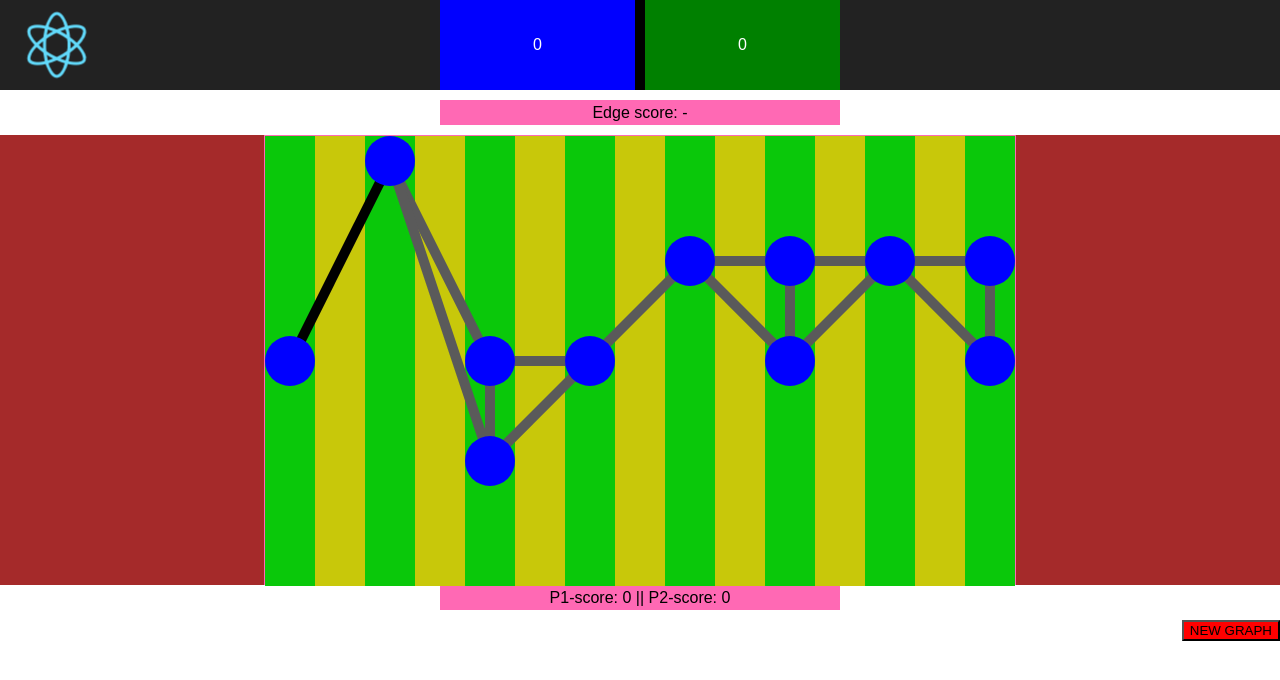
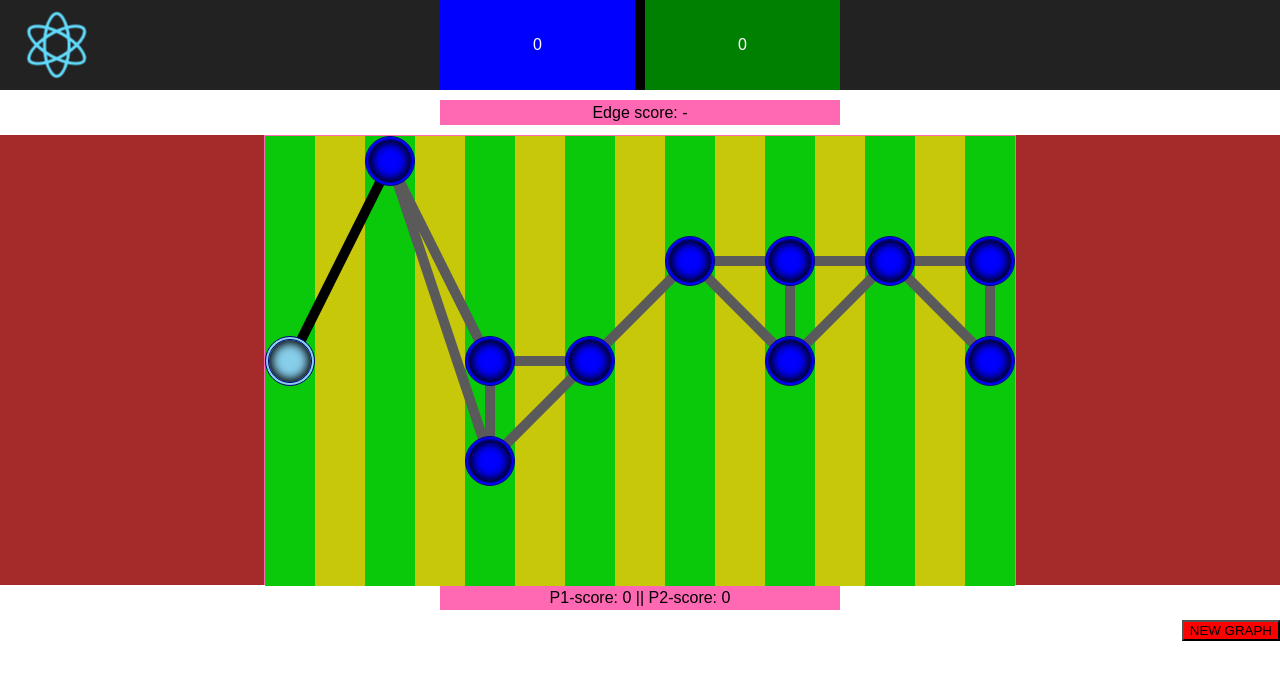
Before and after one commit to Schm000L/GraphGame, a React (Create React App) app: page / in a window 1280 px wide. Shown: the top 680 px of the page. Built offline with nearby package versions, Linux system fonts and the light colour scheme.

Commit message:
Node design. Nodes changes color upon getting connected.

```diff
--- a/src/components/grid.tsx
+++ b/src/components/grid.tsx
@@ -142,6 +142,18 @@ class Grid extends React.Component<GridProps,GridState> {
         return connNodes
     }
 
+    // TODO: See if simplyfiable with .reduce
+    getConnectedNodesByRow(row:number) {
+        let connNodes = this.getConnectedNodes()
+        let toRet:number[] = []
+
+        connNodes.forEach((conn:number) => {
+            if(this.props.nodes[conn][0] === row)
+                toRet.push(this.props.nodes[conn][1])
+        })
+
+        return toRet
+    }
 
     edgeClick = (edge:Edge) => {
         if(this.props.nodes.length === this.getConnectedNodes().length) {
@@ -185,7 +197,7 @@ class Grid extends React.Component<GridProps,GridState> {
     render(){
         if(this.props.grid) {
             let toRender = this.props.grid.map((row: Block[], index: number) => {
-                return <Row blocks={row} rowIndex={index} key={"Row"+index}/>
+                return <Row blocks={row} rowIndex={index} connectedNodes={this.getConnectedNodesByRow(index)} key={"Row"+index}/>
             })
 
             return(
--- a/src/components/gridcomponents.tsx
+++ b/src/components/gridcomponents.tsx
@@ -3,7 +3,11 @@ import styled from 'styled-components'
 import { BLOCKSIZE } from '../config';
 import { Block, Edge } from '../helpers/customtypes'
 
-export const EmptyBlock = styled.div `
+
+// TODO: Highlight connected nodes
+// Add visual aid when edge goes through a node
+
+export const EmptyBlock = styled.div`
     width:${BLOCKSIZE}px;
     height:inherit;
     background-color: rgb(200, 200, 10);
@@ -32,24 +36,33 @@ const NodeContainer = styled.div `
     }
 `
 
+type NodeProps = {
+    connected?: boolean
+}
+
 const NODE = styled.div `
+    box-sizing: border-box;
     width:${BLOCKSIZE}px;
     height:inherit;
     border-radius:${Math.floor(BLOCKSIZE/2)}px;
-    background-color: blue;
+    background-color: ${(props:NodeProps = {connected: false}) => props.connected ? 'skyblue' : 'blue'};
     margin: 0;
     position:inherit;
     z-index:100;
     &:hover {
         background-color:white;
     }
+    border:4px double navy;
+    box-shadow: 0 0 10px 3px black inset;
 `
-export const Node = () => <NodeContainer><NODE/></NodeContainer>
+
+export const Node = (props: NodeProps) => <NodeContainer><NODE connected={props.connected}/></NodeContainer>
 
 
 interface RowProps{
     blocks: Block[],
-    rowIndex: number
+    rowIndex: number,
+    connectedNodes?: number[]
 }
 
 const BaseRow = styled.div`
@@ -66,7 +79,7 @@ const BaseRow = styled.div`
 
 export const Row = (props: RowProps) => <BaseRow>
     { props.blocks.map( (block:Block, i:number) => block === "NODE" ?
-        <Node key={'block'+props.rowIndex+i+Math.random}/> : <EmptyBlock key={'block'+props.rowIndex+i+Math.random}/>
+        <Node key={'block'+props.rowIndex+i+Math.random} connected={props.connectedNodes && props.connectedNodes.includes(i)}/> : <EmptyBlock key={'block'+props.rowIndex+i+Math.random}/>
     )}
 </BaseRow>
 
```
